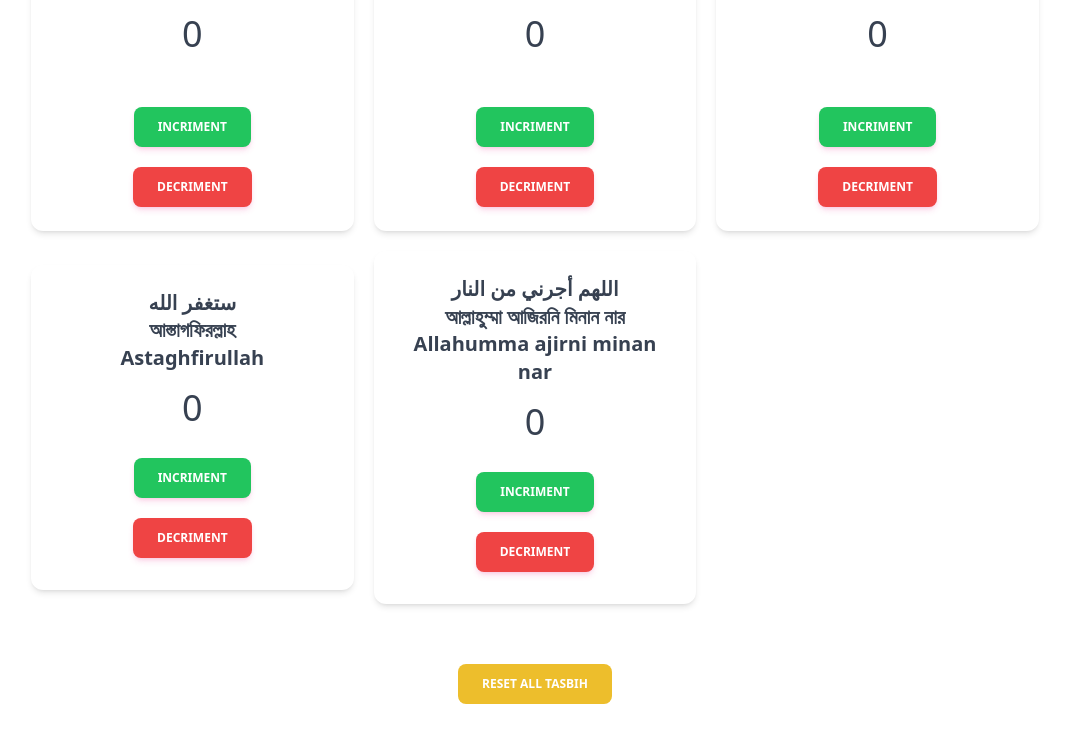
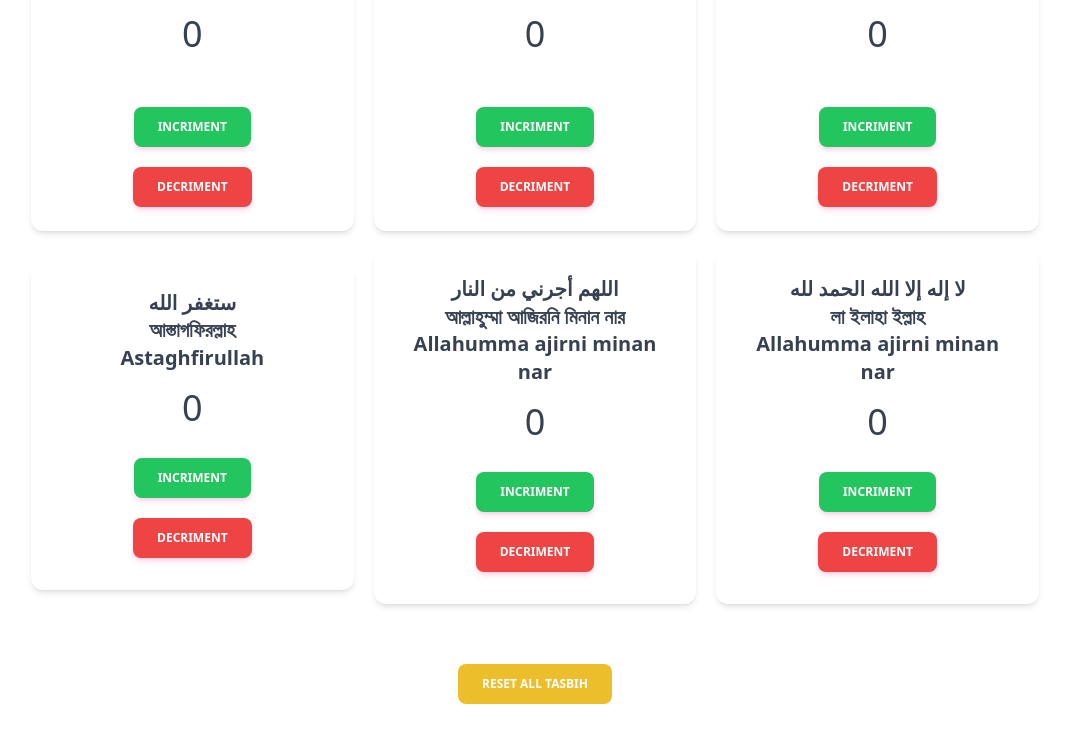
Before and after one commit to shahisrail/js-tasbi, a plain HTML site: page index.html in a window 1280 px wide. Both pictures are taken after a click on the button "RESET ALL TASBIH". Shown: the part 350-1092 px from the top of the page, without its empty margins (105-1174 px from the left). Drawn offline with nearby package versions, Linux system fonts and the light colour scheme.

Commit message:
first commit

```diff
--- a/index.html
+++ b/index.html
@@ -154,6 +154,33 @@
                 </div>
                 </div>
                 <!-- Allahumma ajirni minan nar end -->
+
+
+                <!-- la ilaha -->
+                <div class="relative flex w-full text-center flex-col rounded-xl bg-white bg-clip-border text-gray-700 shadow-md allahummaContainer fade-in">
+                    <div class="p-6">
+                        <h5
+                            class="mb-2 block font-sans text-xl font-semibold leading-snug tracking-normal text-blue-gray-900 antialiased">
+                            لا إله إلا الله الحمد لله<br>  লা ইলাহা ইল্লাহ <br> Allahumma ajirni minan nar
+                        </h5>
+                        <p id="lailahaDisplay"
+                            class="block text-4xl font-sans font-light leading-relaxed text-inherit antialiased">
+                            0
+                        </p>
+                        <div class="p-[0.5rem] pt-0">
+                            <button id="lailahaIncrimentBtn"
+                            class="select-none rounded-lg bg-green-500 py-3 px-6 text-center align-middle font-sans text-xs font-bold uppercase text-white shadow-md shadow-pink-500/20 transition-all hover:shadow-lg hover:shadow-pink-500/40 focus:opacity-[0.85] focus:shadow-none active:opacity-[0.85] active:shadow-none disabled:pointer-events-none disabled:opacity-50 disabled:shadow-none m-5"
+                            type="button" data-ripple-light="true">
+                            Incriment
+                            </button>
+                            <button id="lailahaDecrimentBtn"
+                            class="select-none rounded-lg bg-red-500 py-3 px-6 text-center align-middle font-sans text-xs font-bold uppercase text-white shadow-md shadow-pink-500/20 transition-all hover:shadow-lg hover:shadow-pink-500/40 focus:opacity-[0.85] focus:shadow-none active:opacity-[0.85] active:shadow-none disabled:pointer-events-none disabled:opacity-50 disabled:shadow-none"
+                            type="button" data-ripple-light="true">
+                            Decriment
+                            </button>
+                        </div>
+                    </div>
+                    </div>
         </section>
 
         <!-- ResetContainer Start -->
--- a/script.js
+++ b/script.js
@@ -15,6 +15,10 @@ const AllahummaDisplay = document.getElementById('AllahummaDisplay')
 const AllahummaIncrimentBtn = document.getElementById('AllahummaIncrimentBtn')
 const AllahummaDecrimentBtn = document.getElementById('AllahummaDecrimentBtn')
 
+const lailahaDisplay = document.getElementById('lailahaDisplay')
+const lailahaIncrimentBtn = document.getElementById('lailahaIncrimentBtn')
+const lailahaDecrimentBtn = document.getElementById('lailahaDecrimentBtn')
+
 
 
 const resetBtn = document.getElementById('resetBtn')
@@ -24,6 +28,7 @@ let alhamdulillahInitialValue = 0;
 let allahAKberInitialValue = 0;
 let AstaghfirullahInitialValue = 0;
 let AllahummaInitialValue = 0;
+let lailahaInitialValue = 0;
 
 subhanAllahIncrimentBtn.addEventListener('click', function () {
 
@@ -116,7 +121,7 @@ AllahummaIncrimentBtn.addEventListener('click', function () {
     }
 
     AllahummaInitialValue += 1
-   AllahummaDisplay.innerText = AllahummaInitialValue
+    AllahummaDisplay.innerText = AllahummaInitialValue
 })
 
 AllahummaDecrimentBtn.addEventListener('click', function () {
@@ -126,6 +131,22 @@ AllahummaDecrimentBtn.addEventListener('click', function () {
     AllahummaInitialValue -= 1
     AllahummaDisplay.innerText = AllahummaInitialValue
 })
+lailahaIncrimentBtn.addEventListener('click', function () {
+
+
+
+    lailahaInitialValue += 1
+    lailahaDisplay.innerText = lailahaInitialValue
+})
+
+lailahaDecrimentBtn.addEventListener('click', function () {
+    if (lailahaInitialValue === 0) {
+        return alert('You cant added nagetive value')
+    }
+
+    lailahaInitialValue -= 1
+    lailahaDisplay.innerText = lailahaInitialValue
+})
 
 resetBtn.addEventListener('click', function () {
 
@@ -134,12 +155,15 @@ resetBtn.addEventListener('click', function () {
     allahAkberDisplay.innerText = 0
     AstaghfirullahDisplay.innerText = 0
     AllahummaDisplay.innerText = 0;
+    lailahaDisplay.innerText = 0
+
 
     subhanAllahInitialValue = 0
     alhamdulillahInitialValue = 0;
     allahAKberInitialValue = 0;
     AstaghfirullahInitialValue = 0;
     AllahummaInitialValue = 0;
+    lailahaInitialValue =0
 
 
 })
```
